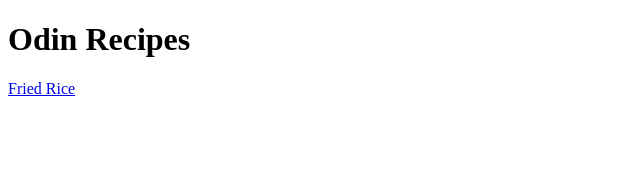
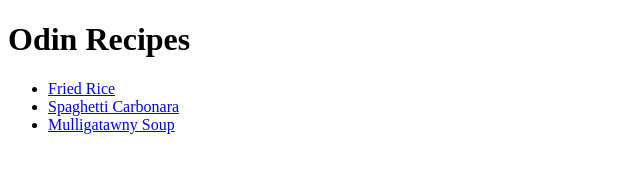
Before and after one commit to sionct/odin-recipes, a plain HTML site: page index.html in a window 1280 px wide. Shown: the whole page, without its empty margins (0-640 px from the left). Drawn offline with Linux system fonts and the light colour scheme.

Commit message:
Add 2 links and wrap all links in unordered list
Without this the links will be on the side instead of below

```diff
--- a/index.html
+++ b/index.html
@@ -7,6 +7,10 @@
 </head>
 <body>
   <h1>Odin Recipes</h1>
-  <a href="recipes/fried-rice.html">Fried Rice</a>
+  <ul>
+    <li><a href="recipes/fried-rice.html">Fried Rice</a></li>
+    <li><a href="recipes/spaghetti-carbonara.html">Spaghetti Carbonara</a></li>
+    <li><a href="recipes/mulligatawny-soup.html">Mulligatawny Soup</a></li>
+  </ul>
 </body>
 </html>
```
